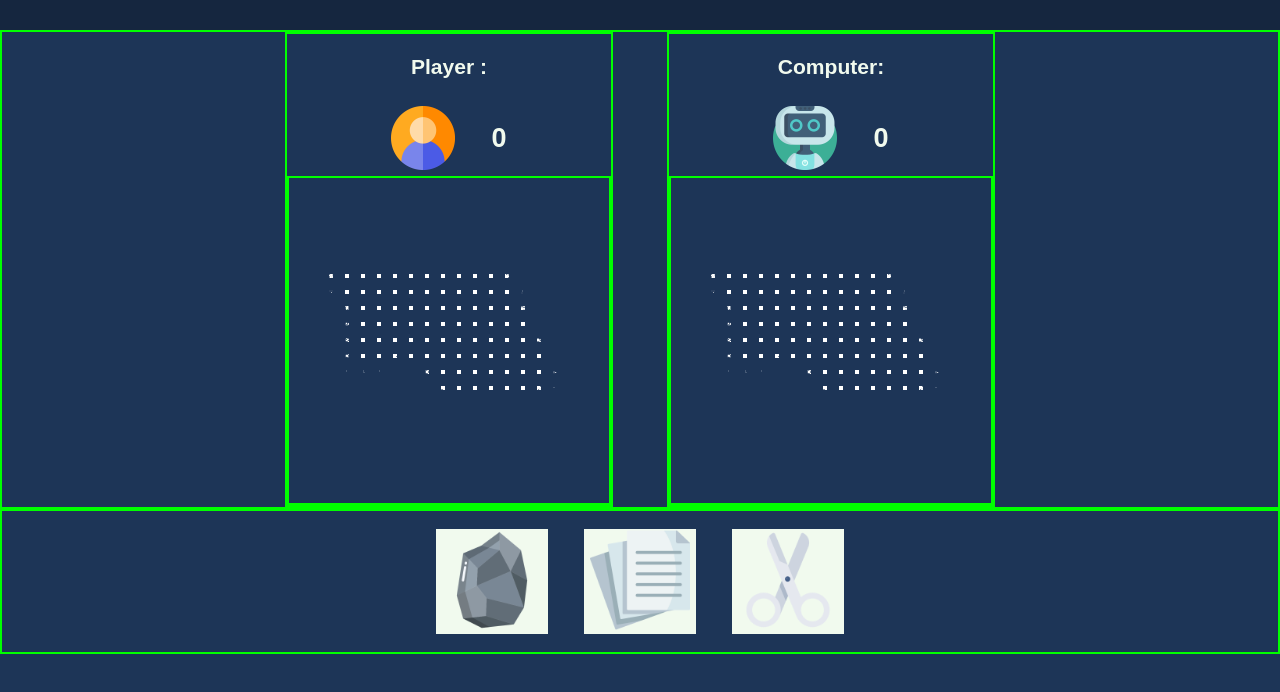
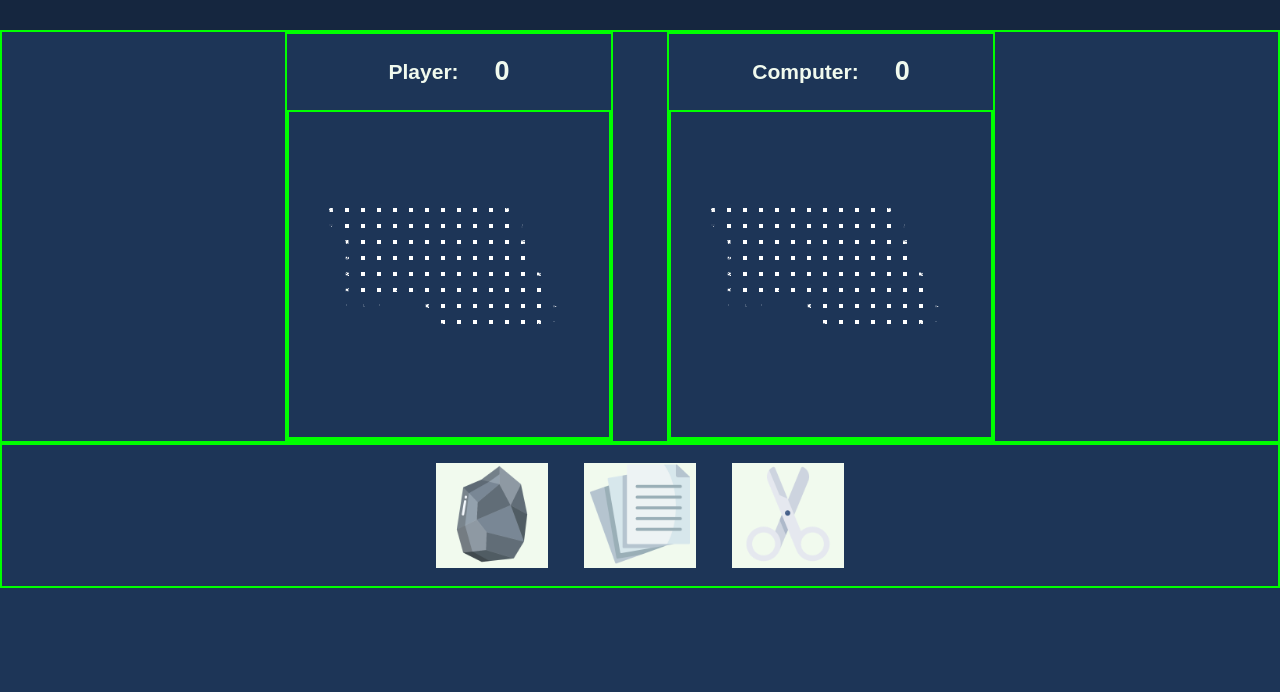
Before and after one commit to JoelJosy/Rock_Paper_Scissors, a plain HTML site: page index.html in a window 1280 px wide. Shown: the part 78-770 px from the top of the page. Drawn offline with Linux system fonts and the light colour scheme.

Commit message:
Delete unnecessary icons

```diff
--- a/index.html
+++ b/index.html
@@ -15,17 +15,9 @@
             </div>
             <div class="scoreboard">
                 <div class="player-box">
-                    <div class="player-text">
-                        <h3>Player :</h3>
-                        <div class="livescore">
-                            <img
-                                src="./imgs/user.png"
-                                alt="user avatar"
-                                width="64px"
-                                height="64px"
-                            />
-                            <h2 id="player-score">0</h2>
-                        </div>
+                    <div class="player-text livescore">
+                        <h3>Player:</h3>
+                        <h2 id="player-score">0</h2>
                     </div>
                     <div class="player-selection">
                         <div class="gif">
@@ -39,17 +31,9 @@
                     </div>
                 </div>
                 <div class="computer-box">
-                    <div class="computer-text">
+                    <div class="computer-text livescore">
                         <h3>Computer:</h3>
-                        <div class="livescore">
-                            <img
-                                src="./imgs/robot.png"
-                                alt="user avatar"
-                                width="64px"
-                                height="64px"
-                            />
-                            <h2 id="computer-score">0</h2>
-                        </div>
+                        <h2 id="computer-score">0</h2>
                     </div>
                     <div class="computer-selection">
                         <div class="gif">
```
Also changed, not shown: imgs/robot.png (deleted), imgs/user.png (deleted).
